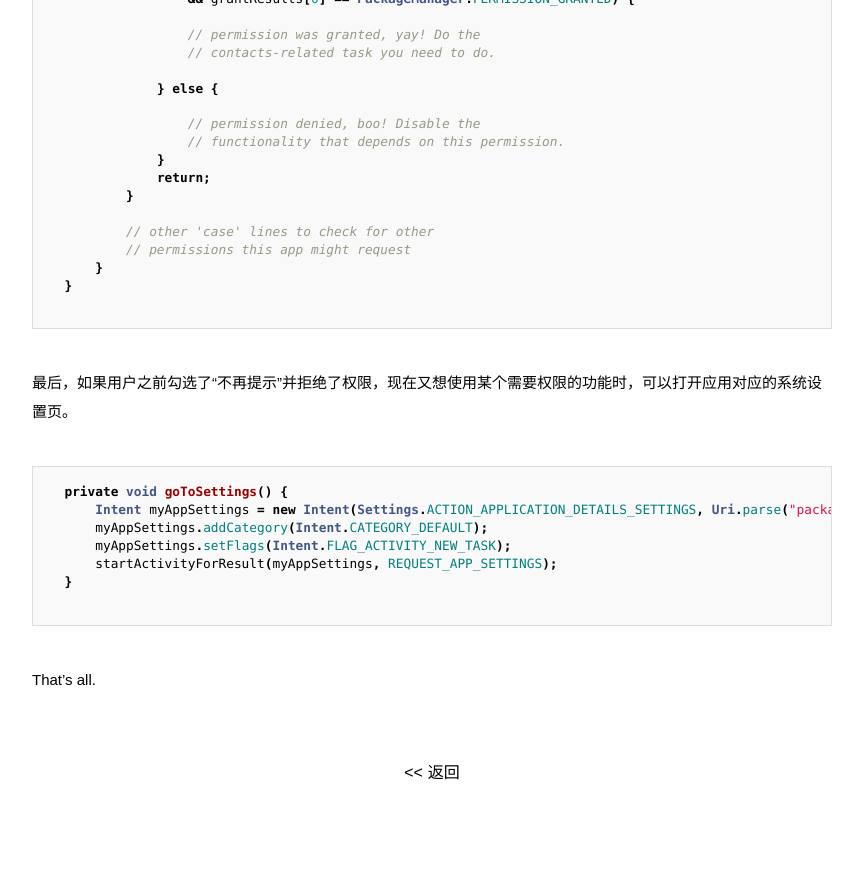
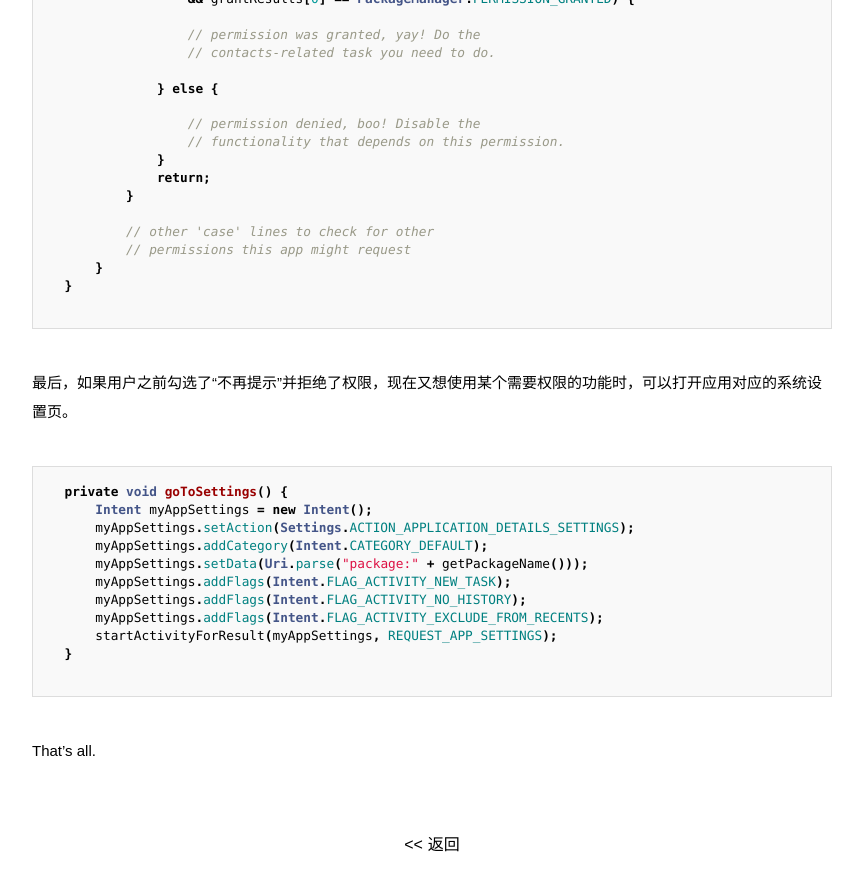
Before and after one commit to lvliheng/lvliheng.github.io, a Jekyll site: the page built from _posts/2016-07-04-About-Permission.md, in a window 1280 px wide and 900 px high, scrolled down 2203 px. Shown: the top 891 px of the window, without its empty margins (208-1071 px from the left). Built offline with Jekyll 4.4.1, drawn with Linux system fonts in a browser that asks for light colours; some web fonts are replaced; before the commit the page ends 3031 px from its top, so only the background shows below that.

Commit message:
Update 2016-07-04-About-Permission.md
intent system settings

```diff
--- a/_posts/2016-07-04-About-Permission.md
+++ b/_posts/2016-07-04-About-Permission.md
@@ -107,9 +107,13 @@ title: 关于Android M 权限
 
   {% highlight java %}
   private void goToSettings() {
-      Intent myAppSettings = new Intent(Settings.ACTION_APPLICATION_DETAILS_SETTINGS, Uri.parse("package:" + getPackageName()));
+      Intent myAppSettings = new Intent();
+      myAppSettings.setAction(Settings.ACTION_APPLICATION_DETAILS_SETTINGS);
       myAppSettings.addCategory(Intent.CATEGORY_DEFAULT);
-      myAppSettings.setFlags(Intent.FLAG_ACTIVITY_NEW_TASK);
+      myAppSettings.setData(Uri.parse("package:" + getPackageName()));
+      myAppSettings.addFlags(Intent.FLAG_ACTIVITY_NEW_TASK);
+      myAppSettings.addFlags(Intent.FLAG_ACTIVITY_NO_HISTORY);
+      myAppSettings.addFlags(Intent.FLAG_ACTIVITY_EXCLUDE_FROM_RECENTS);
       startActivityForResult(myAppSettings, REQUEST_APP_SETTINGS);
   }
   {% endhighlight %}
```
